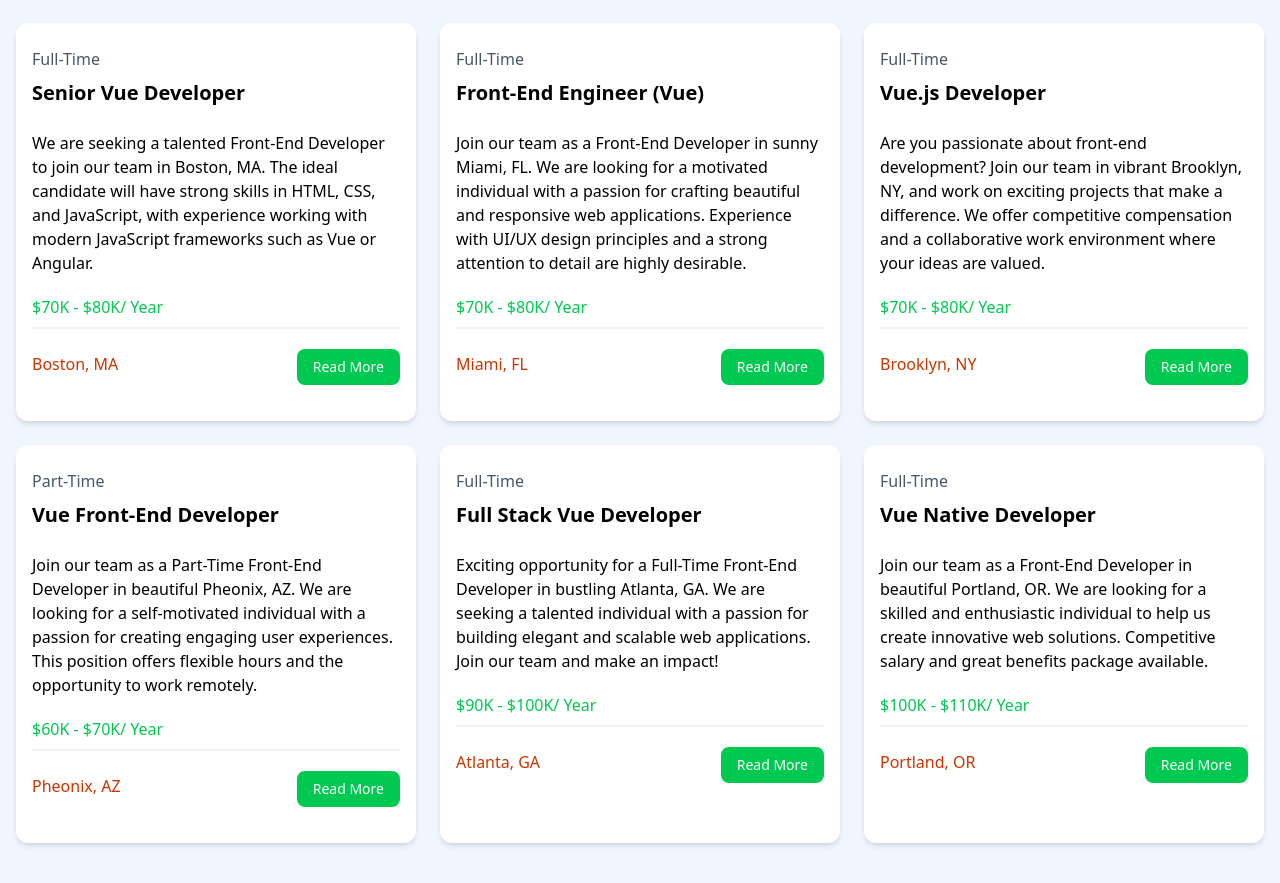
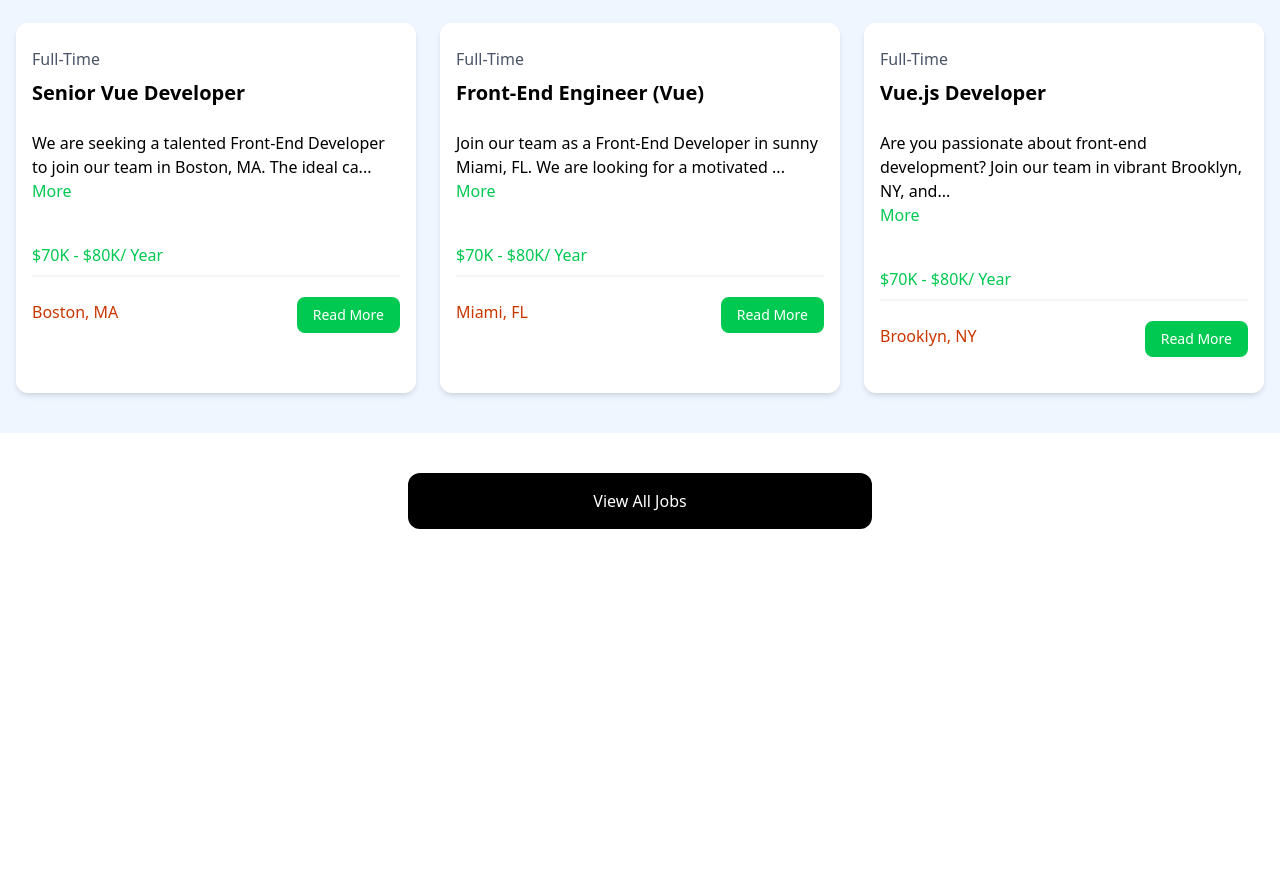
Before and after one commit to twesigetrejan/Blog-vue, a Vue app: page / in a window 1280 px wide. Shown: the part 686-1569 px from the top of the page. After the commit the page ends 1255 px from the top, so only its background shows below. Built offline with nearby package versions, Linux system fonts and the light colour scheme.

Commit message:
feat: enhance Joblistings component with limit and showButton props, and improve JobLisiting display

```diff
--- a/src/App.vue
+++ b/src/App.vue
@@ -9,5 +9,5 @@ import Joblistings from "./components/Joblistings.vue";
   <Navbar />
   <Hero />
   <Homecards />
-  <Joblistings />
+  <Joblistings :limit="3" :showButton="true" />
 </template>
--- a/src/components/JobLisiting.vue
+++ b/src/components/JobLisiting.vue
@@ -1,8 +1,21 @@
 <script setup>
-defineProps({
+import { ref, computed } from "vue";
+const pros = defineProps({
   job: {
     type: Object,
   },
+});
+const showFullDescription = ref(false);
+
+const toggleshowFullDescription = () => {
+  showFullDescription.value = !showFullDescription.value;
+};
+const truncateDescription = computed(() => {
+  let description = pros.job.description;
+  if (!showFullDescription.value) {
+    description = description.substring(0, 90) + "...";
+  }
+  return description;
 });
 </script>
 
@@ -15,7 +28,14 @@ defineProps({
       </div>
 
       <div class="mb-5">
-        {{ job.description }}
+        <div class="">
+          {{ truncateDescription }}
+        </div>
+        <button class="text-green-500 hover:text-green-600 mb-5">
+          <span @click="toggleshowFullDescription">
+            {{ showFullDescription ? "Less" : "More" }}
+          </span>
+        </button>
       </div>
 
       <h3 class="text-green-500 mb-2">{{ job.salary }}/ Year</h3>
--- a/src/components/Joblistings.vue
+++ b/src/components/Joblistings.vue
@@ -4,6 +4,15 @@ import { ref } from "vue";
 import JobLisiting from "./JobLisiting.vue";
 const jobs = ref(jobData);
 // console.log(jobs.value);
+defineProps({
+  limit: {
+    type: Number,
+  },
+  showButton: {
+    type: Boolean,
+    default: false,
+  },
+});
 </script>
 
 <template>
@@ -13,8 +22,19 @@ const jobs = ref(jobData);
         Browse Jobs
       </h2>
       <div class="grid grid-cols-1 md:grid-cols-3 gap-6">
-        <JobLisiting v-for="job in jobs" :key="job.id" :job="job" />
+        <JobLisiting
+          v-for="job in jobs.slice(0, limit || jobs.length)"
+          :key="job.id"
+          :job="job"
+        />
       </div>
     </div>
   </section>
+  <section v-if="showButton" class="m-auto max-w-lg my-10 px-6">
+    <a
+      href="/jobs"
+      class="block bg-black text-white text-center py-4 px-6 rounded-xl hover:bg-gray-700"
+      >View All Jobs</a
+    >
+  </section>
 </template>
```
